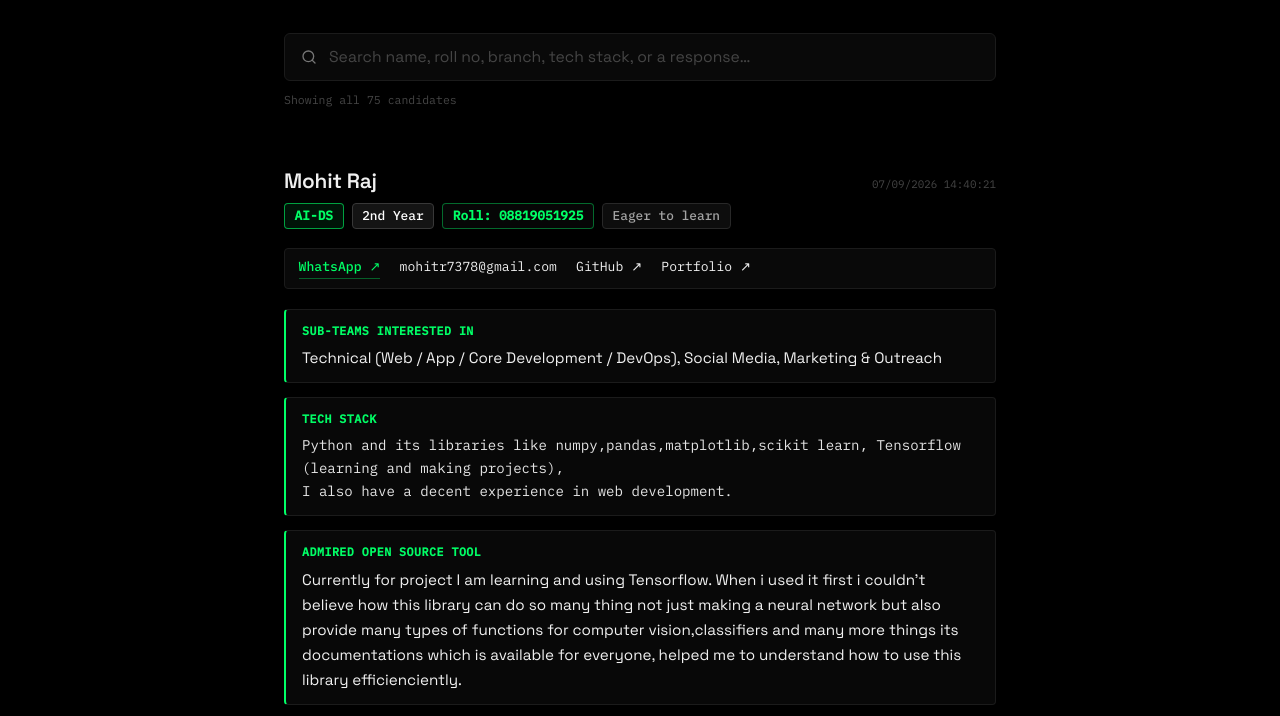
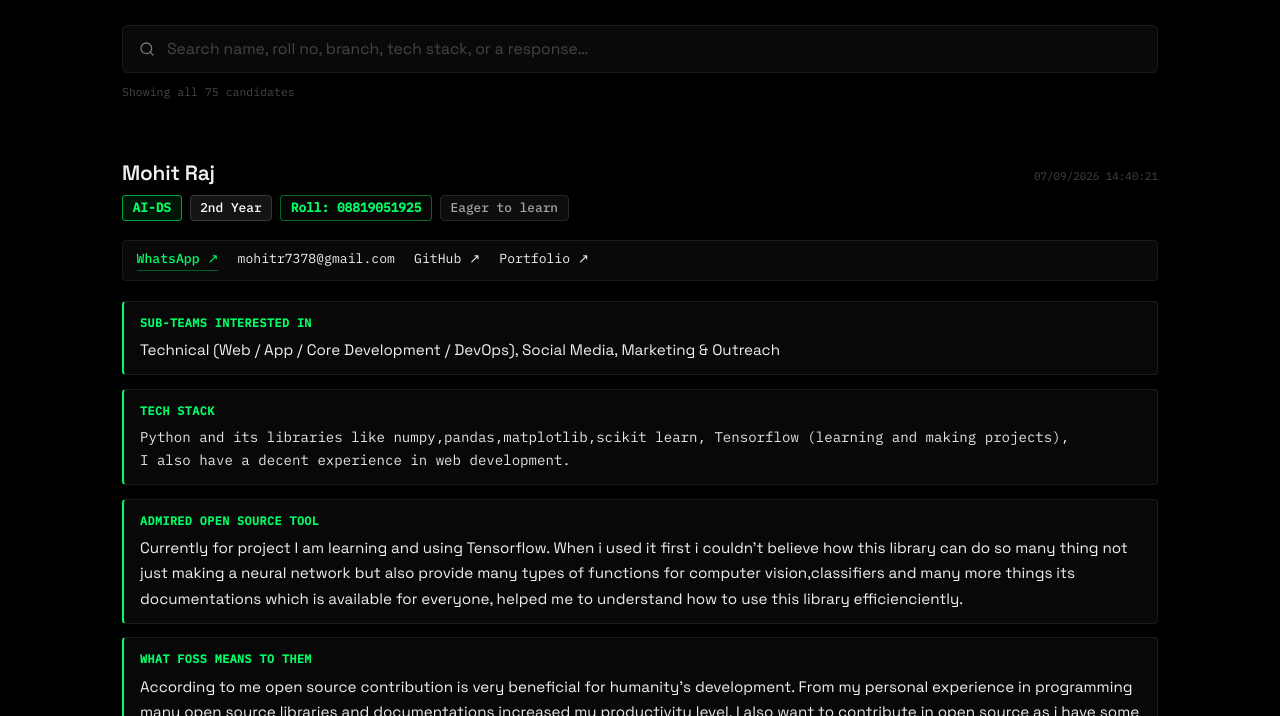
Before and after one commit to kaushikharsh99/UFC-recruitment, a plain HTML site: page index.html in a window 1280 px wide. Shown: the part 126-842 px from the top of the page. Drawn offline with Linux system fonts and the light colour scheme.

Commit message:
style: widen central content container to 1100px to reduce side spacing by half

```diff
--- a/style.css
+++ b/style.css
@@ -27,9 +27,9 @@ body {
 .hidden { display: none !important; }
 
 .wrap {
-  max-width: 760px;
+  max-width: 1100px;
   margin: 0 auto;
-  padding: 3.5rem 1.5rem 6rem;
+  padding: 3rem 2rem 6rem;
 }
 
 /* ---------- Header ---------- */
```
